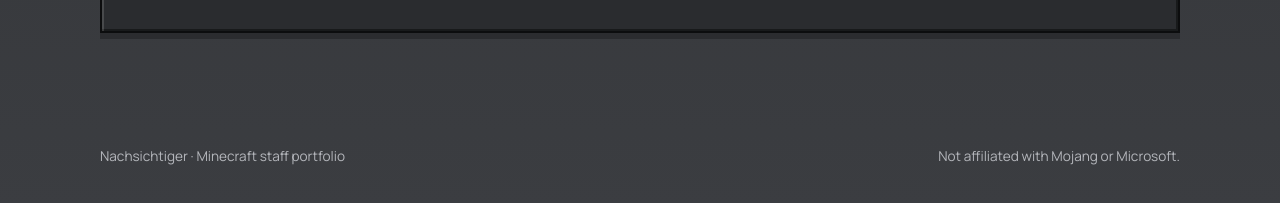
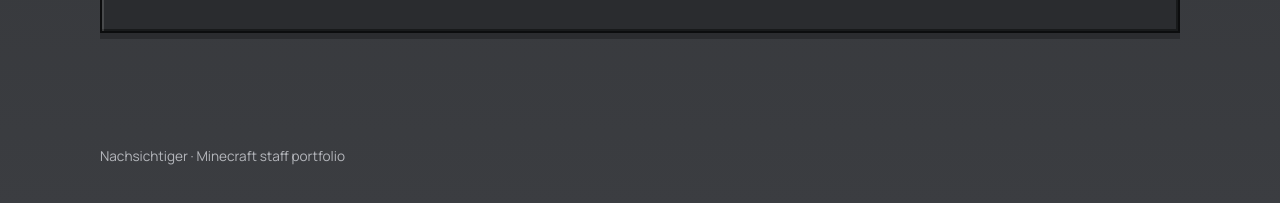
Before and after one commit to mxrco1j/nachsichtiger-staff-portfolio, a plain HTML site: page index.html in a window 1280 px wide. Shown: the part 3278-3481 px from the top of the page. Drawn offline with Linux system fonts and the light colour scheme.

Commit message:
Add files via upload

```diff
--- a/index.html
+++ b/index.html
@@ -579,7 +579,6 @@
 <footer class="site-footer">
   <div class="wrap">
     <span>Nachsichtiger · Minecraft staff portfolio</span>
-    <span>Not affiliated with Mojang or Microsoft.</span>
   </div>
 </footer>
 
```
